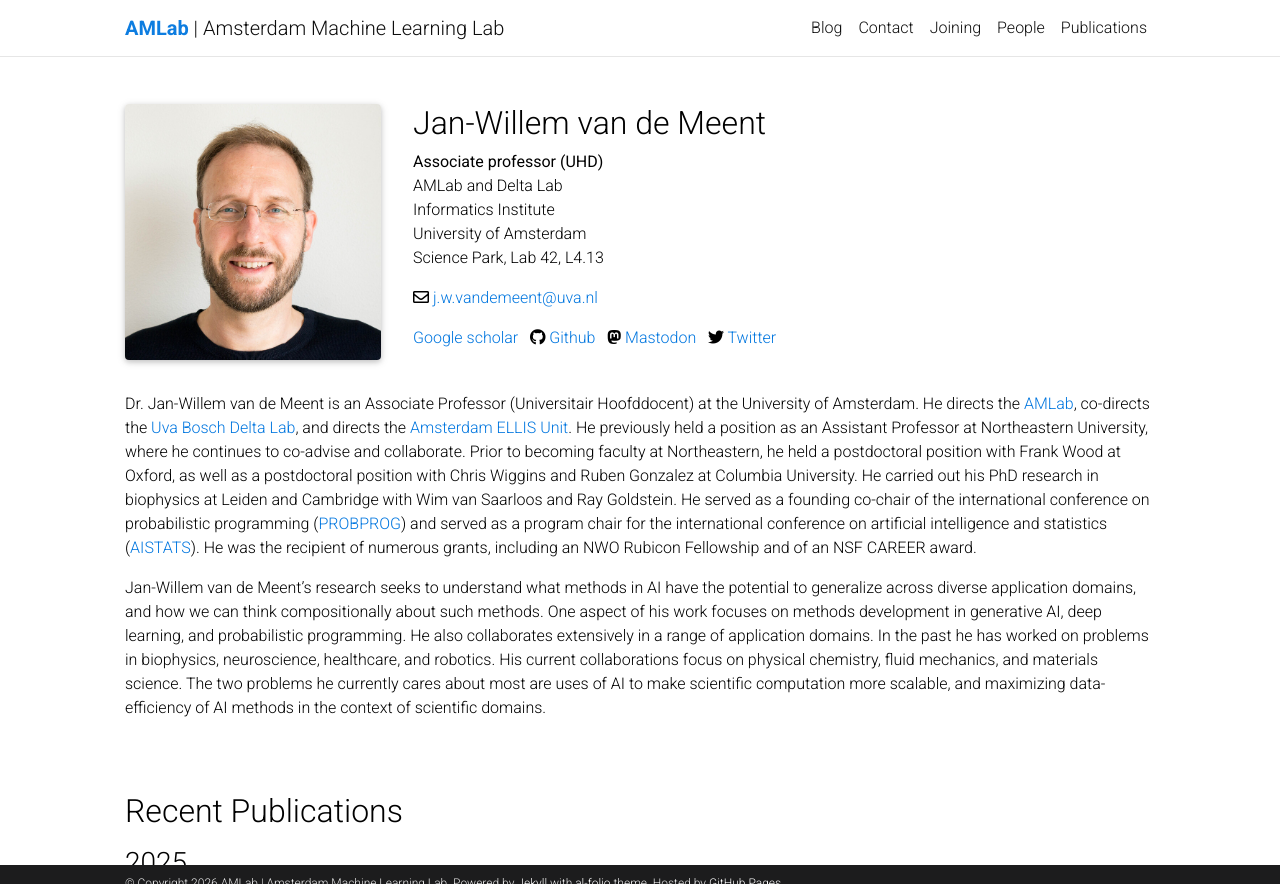
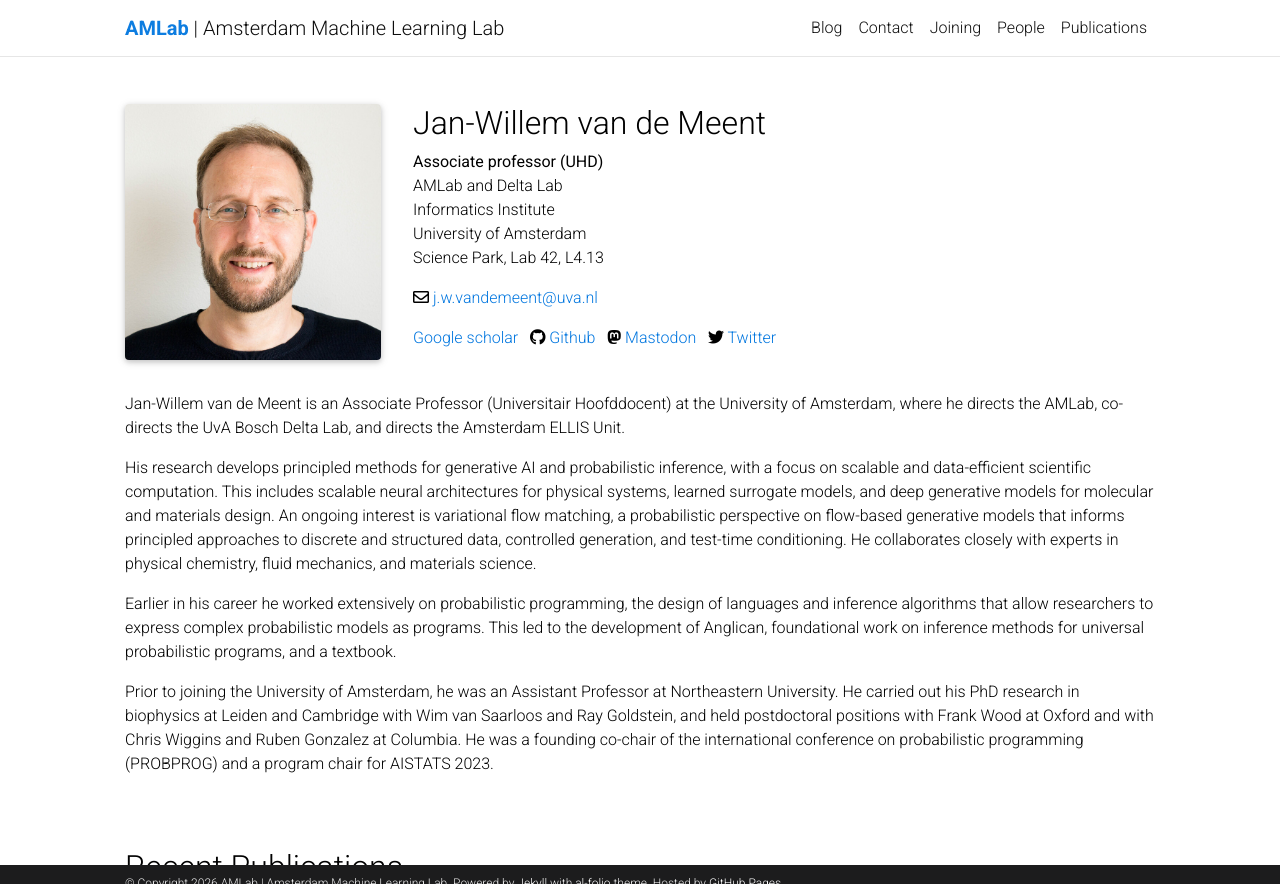
Before and after one commit to AMLab-Amsterdam/AMLab-Amsterdam.github.io, a Jekyll site: the page built from _people/JanWillemVanDeMeent.md, in a window 1280 px wide and 900 px high, cut to the strip 0-884 px from the top of the window. Built offline with Jekyll 4.4.1, drawn with Linux system fonts in a browser that asks for light colours; comment, search, counter and statistics services are not loaded; a style sheet for code colours, icons or effects is not loaded.

Commit message:
updated bio

```diff
--- a/_people/JanWillemVanDeMeent.md
+++ b/_people/JanWillemVanDeMeent.md
@@ -10,10 +10,13 @@ institute: Informatics Institute
 university: University of Amsterdam
 one_liner: AI for scalable and data-efficient scientific computation.
 description: |
-    Dr. Jan-Willem van de Meent is an Associate Professor (Universitair Hoofddocent) at the University of Amsterdam. He directs the [AMLab](https://amlab.science.uva.nl/), co-directs the [Uva Bosch Delta Lab](https://ivi.fnwi.uva.nl/uvaboschdeltalab/), and directs the [Amsterdam ELLIS Unit](https://ivi.fnwi.uva.nl/ellis/). He previously held a position as an Assistant Professor at Northeastern University, where he continues to co-advise and collaborate. Prior to becoming faculty at Northeastern, he held a postdoctoral position with Frank Wood at Oxford, as well as a postdoctoral position with Chris Wiggins and Ruben Gonzalez at Columbia University. He carried out his PhD research in biophysics at Leiden and Cambridge with Wim van Saarloos and Ray Goldstein. He served as a founding co-chair of the international conference on probabilistic programming ([PROBPROG](https://probprog.cc/)) and served as a program chair for the international conference on artificial intelligence and statistics ([AISTATS](https://aistats.org/aistats2023/)). He was the recipient of numerous grants, including an NWO Rubicon Fellowship and of an NSF CAREER award.
+    Jan-Willem van de Meent is an Associate Professor (Universitair Hoofddocent) at the University of Amsterdam, where he directs the AMLab, co-directs the UvA Bosch Delta Lab, and directs the Amsterdam ELLIS Unit.
 
-    Jan-Willem van de Meent’s research seeks to understand what methods in AI have the potential to generalize across diverse application domains, and how we can think compositionally about such methods. One aspect of his work focuses on methods development in generative AI, deep learning, and probabilistic programming. He also collaborates extensively in a range of application domains. In the past he has worked on problems in biophysics, neuroscience, healthcare, and robotics. His current collaborations focus on physical chemistry, fluid mechanics, and materials science. The two problems he currently cares about most are uses of AI to make scientific computation more scalable, and maximizing data-efficiency of AI methods in the context of scientific domains.
+    His research develops principled methods for generative AI and probabilistic inference, with a focus on scalable and data-efficient scientific computation. This includes scalable neural architectures for physical systems, learned surrogate models, and deep generative models for molecular and materials design. An ongoing interest is variational flow matching, a probabilistic perspective on flow-based generative models that informs principled approaches to discrete and structured data, controlled generation, and test-time conditioning. He collaborates closely with experts in physical chemistry, fluid mechanics, and materials science.
 
+    Earlier in his career he worked extensively on probabilistic programming, the design of languages and inference algorithms that allow researchers to express complex probabilistic models as programs. This led to the development of Anglican, foundational work on inference methods for universal probabilistic programs, and a textbook.
+
+    Prior to joining the University of Amsterdam, he was an Assistant Professor at Northeastern University. He carried out his PhD research in biophysics at Leiden and Cambridge with Wim van Saarloos and Ray Goldstein, and held postdoctoral positions with Frank Wood at Oxford and with Chris Wiggins and Ruben Gonzalez at Columbia. He was a founding co-chair of the international conference on probabilistic programming (PROBPROG) and a program chair for AISTATS 2023.
 
 img: assets/img/JanWillemVanDeMeent.jpg
 img_promo:
```
